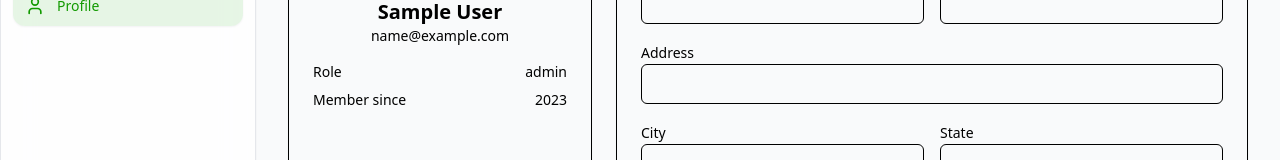
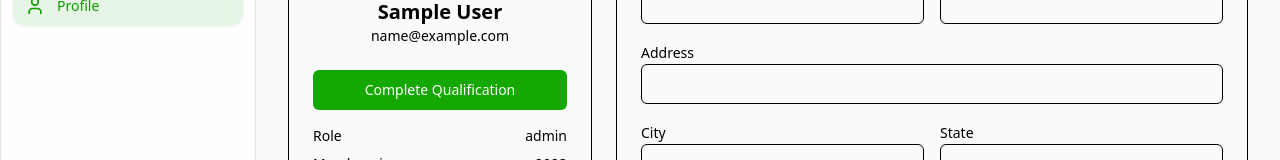
Before and after one commit to Lakshay942234/gigProject, a React (Vite) app in the folder frontend/: page /dashboard/profile in a window 1280 px wide. Shown: the part 315-475 px from the top of the page. Built offline with nearby package versions, Linux system fonts and the light colour scheme; no server answers; sample sign-in values are in the browser's storage.

Commit message:
added qualification

```diff
--- a/frontend/src/pages/dashboard/ProfilePage.tsx
+++ b/frontend/src/pages/dashboard/ProfilePage.tsx
@@ -15,7 +15,7 @@ import {
   AvatarFallback,
   AvatarImage,
 } from "../../components/ui/avatar";
-import { Loader2 } from "lucide-react";
+import { Loader2, CheckCircle2 } from "lucide-react";
 
 interface CandidateProfile {
   id: string;
@@ -34,6 +34,7 @@ interface CandidateProfile {
   experienceYears: number;
   hourlyRate: number;
   bio: string;
+  qualifiedToWork: boolean;
 }
 
 export const ProfilePage = () => {
@@ -41,6 +42,7 @@ export const ProfilePage = () => {
   const [profile, setProfile] = useState<CandidateProfile | null>(null);
   const [isLoading, setIsLoading] = useState(true);
   const [isSaving, setIsSaving] = useState(false);
+  const [isQualifying, setIsQualifying] = useState(false);
   const [error, setError] = useState("");
   const [success, setSuccess] = useState("");
 
@@ -85,6 +87,7 @@ export const ProfilePage = () => {
         experienceYears: 0,
         hourlyRate: 0,
         bio: "",
+        qualifiedToWork: false,
       });
     } finally {
       setIsLoading(false);
@@ -114,6 +117,27 @@ export const ProfilePage = () => {
       setError(err.response?.data?.message || "Failed to update profile");
     } finally {
       setIsSaving(false);
+    }
+  };
+
+  const handleQualify = async () => {
+    setIsQualifying(true);
+    setError("");
+    setSuccess("");
+
+    try {
+      await api.post("/candidates/quiz-complete");
+      setSuccess(
+        "Qualification completed successfully! You can now apply for gigs."
+      );
+      // Refresh profile to update status
+      fetchProfile();
+    } catch (err: any) {
+      setError(
+        err.response?.data?.message || "Failed to complete qualification"
+      );
+    } finally {
+      setIsQualifying(false);
     }
   };
 
@@ -150,6 +174,28 @@ export const ProfilePage = () => {
                 {user?.firstName} {user?.lastName}
               </h3>
               <p className="text-sm text-muted-foreground">{user?.email}</p>
+
+              <div className="mt-6 w-full">
+                {profile?.qualifiedToWork ? (
+                  <div className="flex items-center justify-center rounded-md bg-green-50 p-3 text-green-700">
+                    <CheckCircle2 className="mr-2 h-5 w-5" />
+                    <span className="font-medium">Qualified Agent</span>
+                  </div>
+                ) : (
+                  <Button
+                    className="w-full"
+                    variant="default"
+                    onClick={handleQualify}
+                    disabled={isQualifying}
+                  >
+                    {isQualifying && (
+                      <Loader2 className="mr-2 h-4 w-4 animate-spin" />
+                    )}
+                    Complete Qualification
+                  </Button>
+                )}
+              </div>
+
               <div className="mt-4 flex w-full flex-col space-y-2">
                 <div className="flex justify-between text-sm">
                   <span className="text-muted-foreground">Role</span>
```
